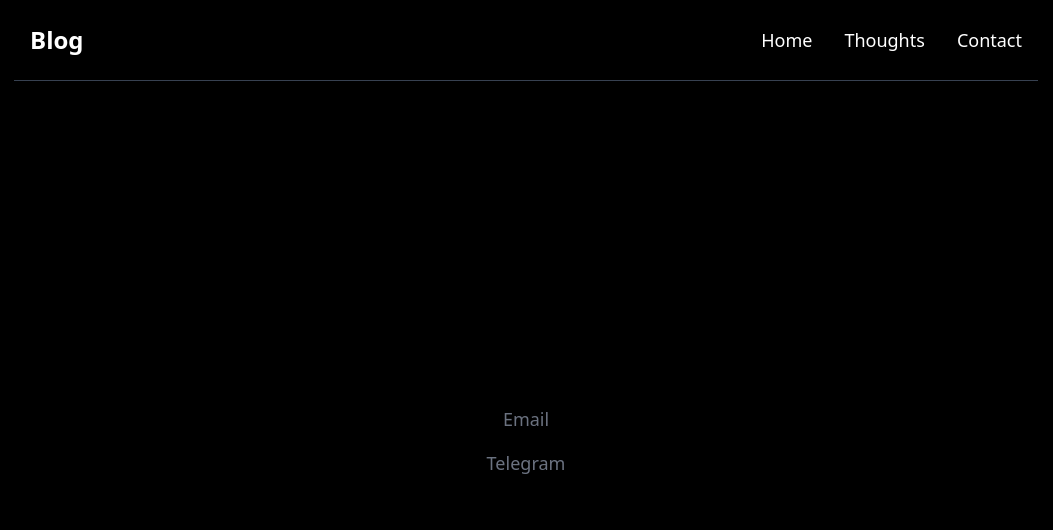
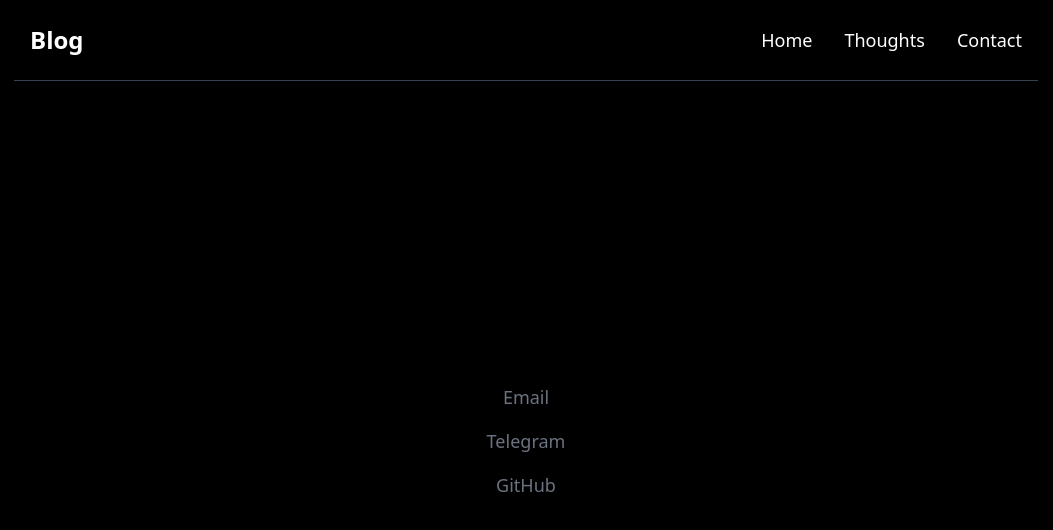
Before and after one commit to l3333t/my-portfolio, a React (Vite) app: page /contact in a window 1280 px wide. Shown: the top 530 px of the page, without its empty margins (114-1167 px from the left). Built offline with nearby package versions, Linux system fonts and the light colour scheme.

Commit message:
some new stuff

```diff
--- a/src/pages/Contact.jsx
+++ b/src/pages/Contact.jsx
@@ -2,11 +2,14 @@ function Contact() {
   return (
     <div className="flex flex-col items-center justify-center flex-1 text-center p-4">
       <div className="flex flex-col space-y-4 text-lg">
-        <a href="panaguzhiyev@gmail.com" className="text-gray-500 hover:text-white transition duration-200">
+        <a href="mailto:panaguzhiyev@gmail.com" className="text-gray-500 hover:text-white transition duration-200">
           Email
         </a>
         <a href="https://t.me/monogonal" target="_blank" rel="noopener noreferrer" className="text-gray-500 hover:text-white transition duration-200">
           Telegram
+        </a>
+        <a href="https://github.com/l3333t" target="_blank" rel="noopener noreferrer" className="text-gray-500 hover:text-white transition duration-200">
+          GitHub
         </a>
       </div>
     </div>
```
